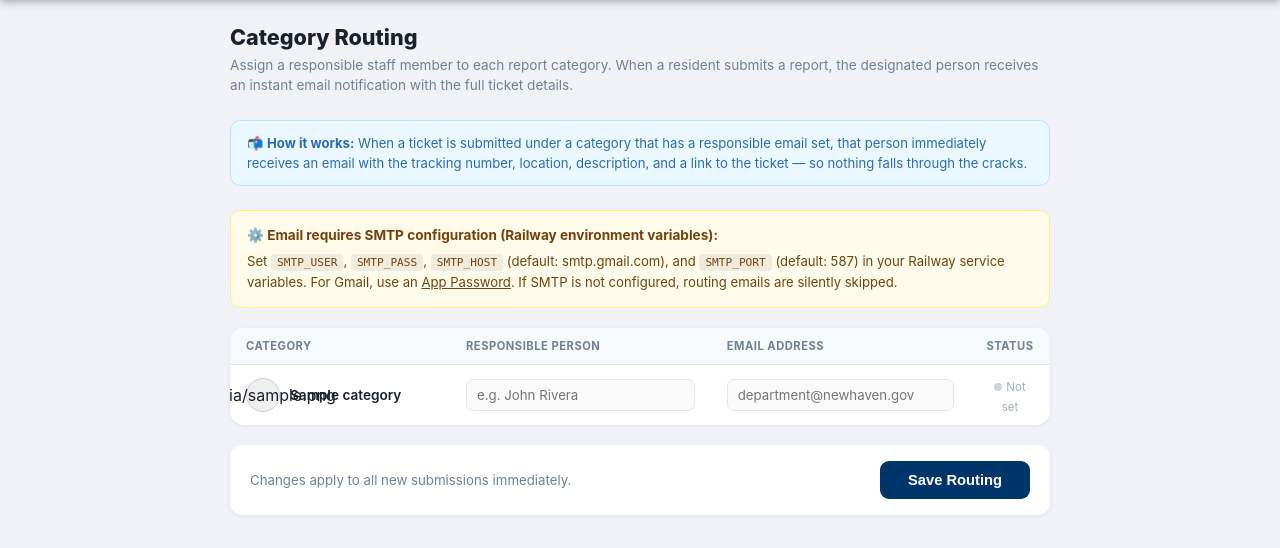
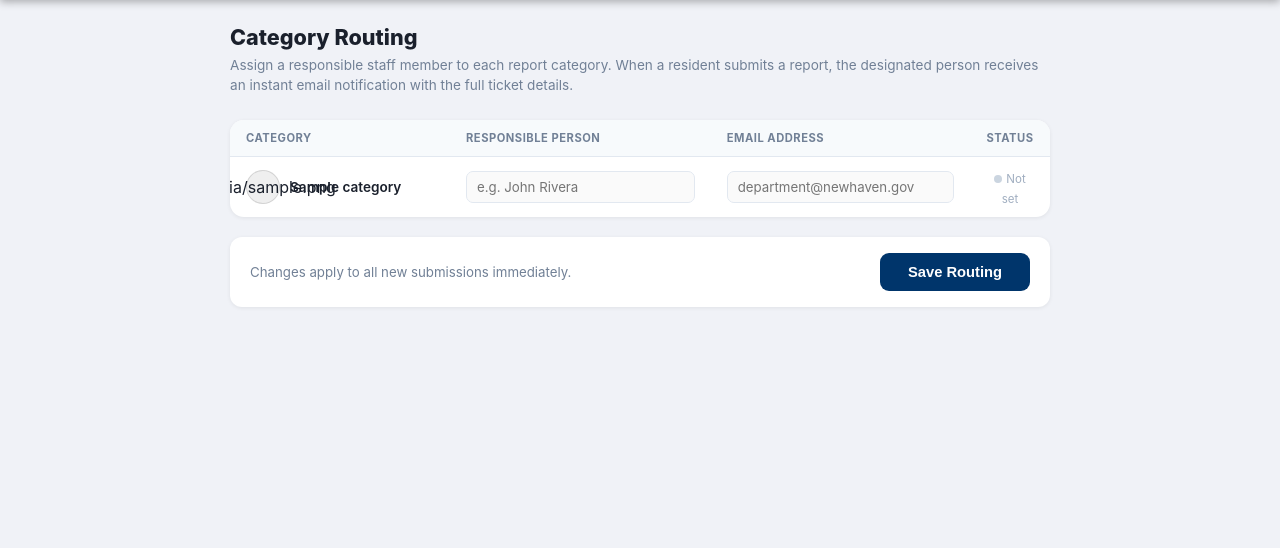
Before and after one commit to smithar106/newhaven-311, a Flask app: template templates/admin_routing.html in a window 1280 px wide. Shown: the part 52-600 px from the top of the page. Run offline with Flask 3, Linux system fonts and the light colour scheme; the template is opened without the code that fills it: most values are stand-ins (such as "Sample title", 1, 10 or a date in 2020); some libraries are stand-ins or nearby versions.

Commit message:
Remove SMTP info boxes from admin routing page

```diff
--- a/templates/admin_routing.html
+++ b/templates/admin_routing.html
@@ -83,17 +83,6 @@ input:focus{border-color:#00356B;background:#fff}
   <div class="flash">✓ Routing configuration saved.</div>
   {% endif %}
 
-  <div class="info-box">
-    📬 <strong>How it works:</strong> When a ticket is submitted under a category that has a responsible email set, that person immediately receives an email with the tracking number, location, description, and a link to the ticket — so nothing falls through the cracks.
-  </div>
-
-  <div class="smtp-box">
-    <strong>⚙️ Email requires SMTP configuration (Railway environment variables):</strong>
-    Set <code>SMTP_USER</code>, <code>SMTP_PASS</code>, <code>SMTP_HOST</code> (default: smtp.gmail.com), and <code>SMTP_PORT</code> (default: 587) in your Railway service variables.
-    For Gmail, use an <a href="https://myaccount.google.com/apppasswords" target="_blank" style="color:#744210">App Password</a>.
-    If SMTP is not configured, routing emails are silently skipped.
-  </div>
-
   <form method="POST" action="/admin/routing">
     <div class="routing-card">
       <table>
```
